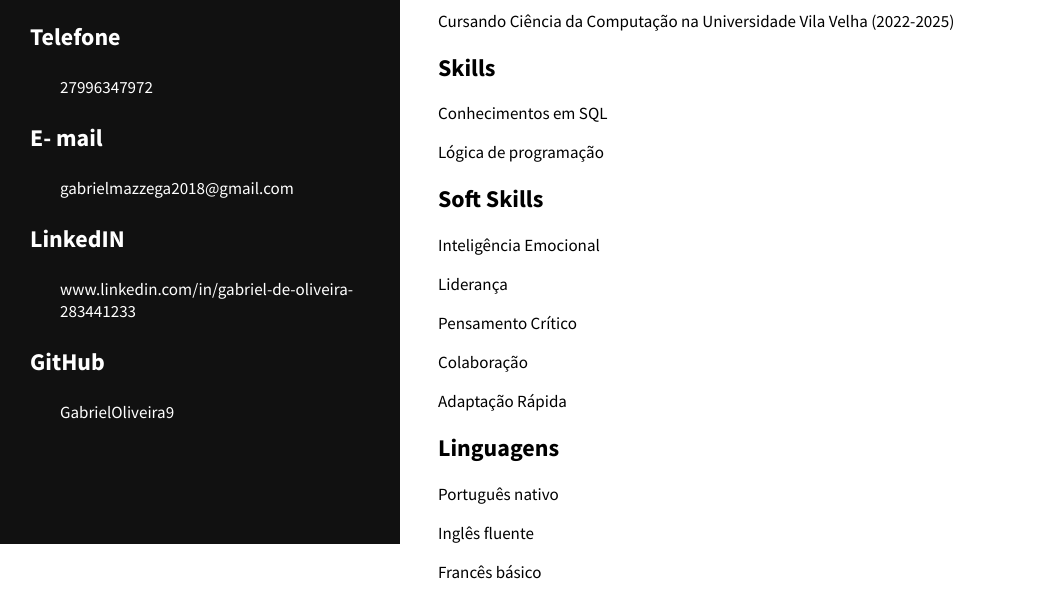
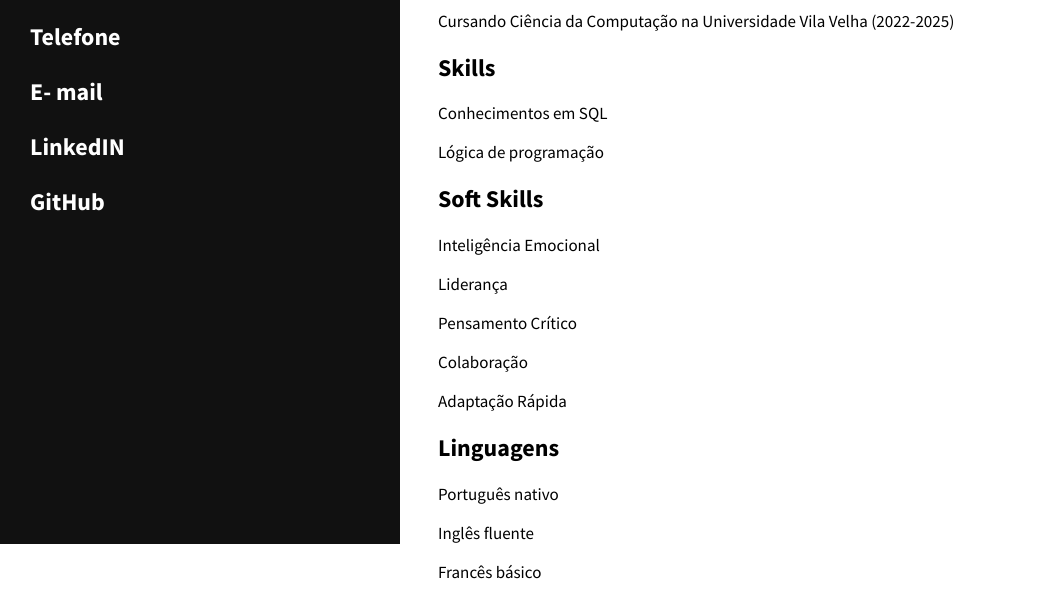
Before and after one commit to GabrielOliveira9/curriculo, a plain HTML site: page index.html in a window 1280 px wide. Shown: the part 256-856 px from the top of the page, without its empty margins (0-1052 px from the left). Drawn offline with Linux system fonts and the light colour scheme.

Commit message:
Update index.html

```diff
--- a/index.html
+++ b/index.html
@@ -18,26 +18,14 @@
     <p>
       <a href="tel:+5527996347972">Telefone</a>
     </p>
-    <p class="bio">
-      27996347972
-    </p>
     <p>
       <a href="mailto:gabrielmazzega2018@gmail.com">E-        mail</a>
-    </p>
-    <p class="bio">
-      gabrielmazzega2018@gmail.com
     </p>
     <p>
      <a href="https://www.linkedin.com/in/gabriel-de-oliveira-283441233/" target="_blank">LinkedIN</a>
     </p>
-    <p class="bio">
-      www.linkedin.com/in/gabriel-de-oliveira-283441233
-    </p>
     <p>
       <a href="https://github.com/GabrielOliveira9" target="_blank">GitHub</a>
-    </p>
-  <p class="bio">
-   GabrielOliveira9
     </p>
   </div>
 </div>
```
